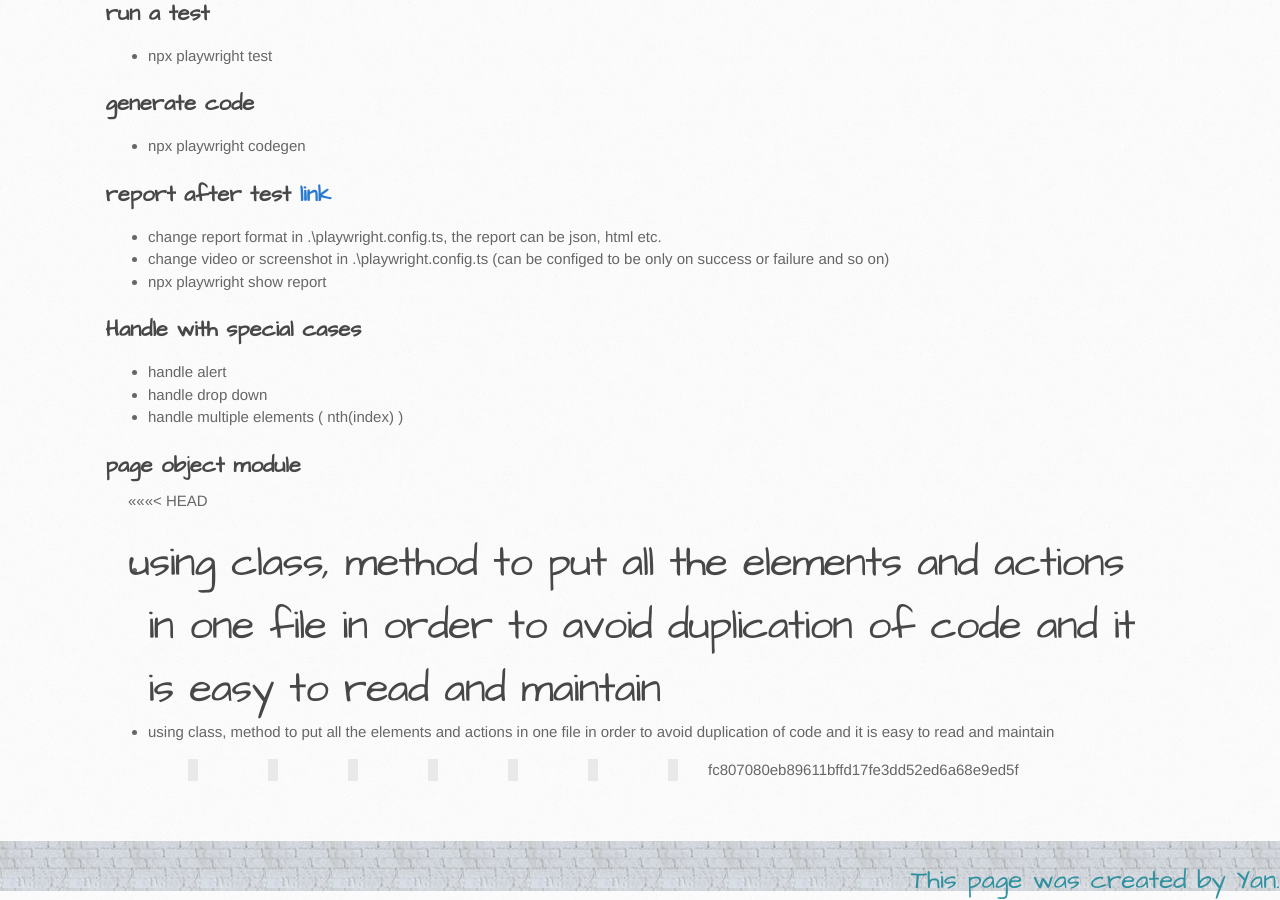
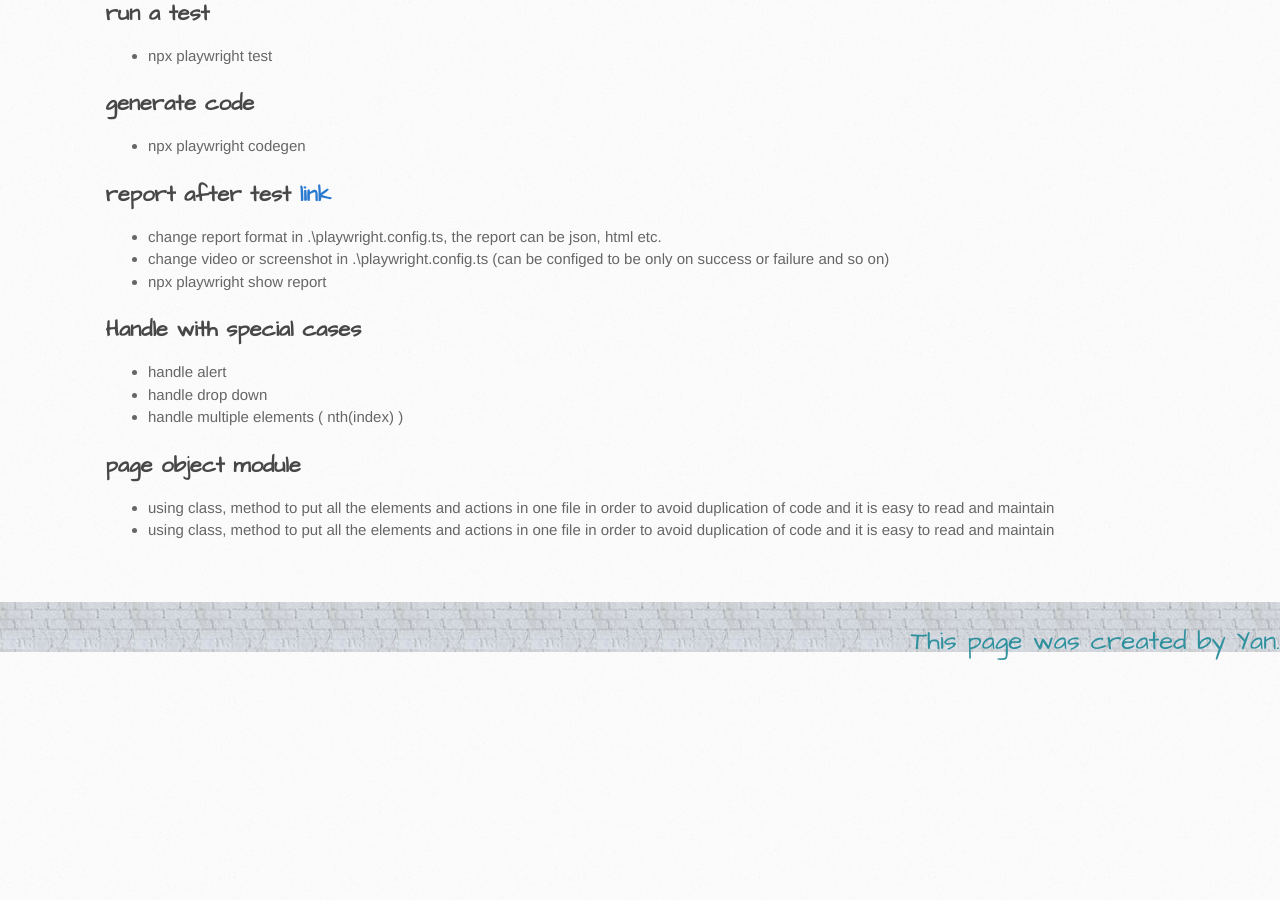
Before and after one commit to itcraftme/itcraftme, a Jekyll site: the page built from docs/it/playwright.md, in a window 1280 px wide and 900 px high, scrolled down 1025 px. Built offline with Jekyll 4.4.1, drawn with Linux system fonts in a browser that asks for light colours; our own code applies the rules of GitHub Pages for plain Markdown files; after the commit the page ends 1686 px from its top, so only the background shows below that.

Commit message:
modify playwright conflict

```diff
--- a/docs/it/playwright.md
+++ b/docs/it/playwright.md
@@ -42,8 +42,6 @@ test('google test', async ({ page }) => {
 - handle multiple elements ( nth(index) )
 
 ## page object module
-<<<<<<< HEAD
+
 - using class, method to put all the elements and actions in one file in order to avoid duplication of code and it is easy to read and maintain
-=======
 - using class, method to put all the elements and actions in one file in order to avoid duplication of code and it is easy to read and maintain
->>>>>>> fc807080eb89611bffd17fe3dd52ed6a68e9ed5f
```
